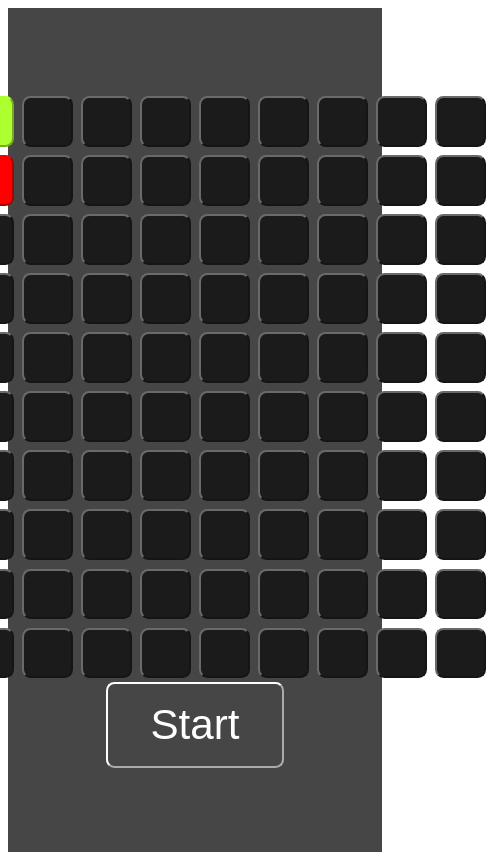
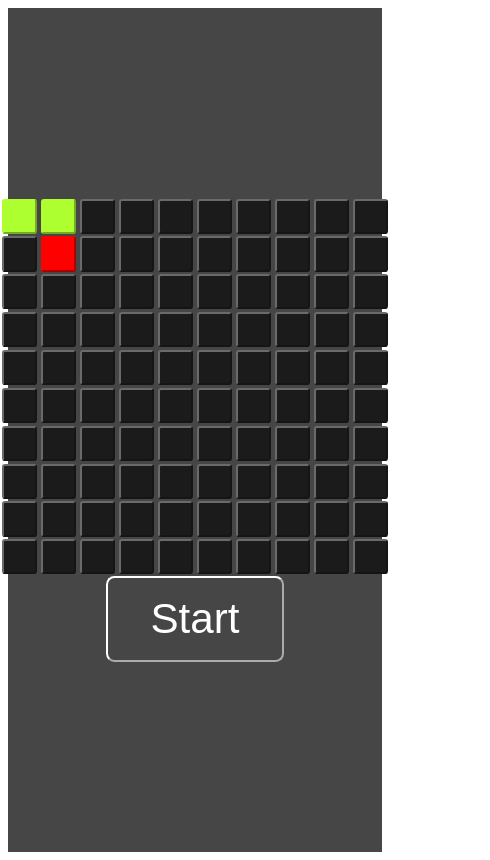
Before and after one commit to TriggerOnly/tg-bot-task, a React (Create React App) app: page / in a window 390 px wide. Shown: the whole page, 490 px wide, since content can reach past the window. Built offline with nearby package versions, Linux system fonts and the light colour scheme.

Commit message:
Update Board.css

```diff
--- a/src/components/Board/Board.css
+++ b/src/components/Board/Board.css
@@ -1,6 +1,8 @@
 .Board {
     display: grid;
     grid-template-columns: repeat(10, 1fr);
+    width: 100vw; /* Занимает всю ширину экрана */
+    max-width: 100vh; /* Ограничивает ширину высотой экрана, чтобы создать квадратную сетку */
 }
 
 .Square button {
@@ -10,5 +12,23 @@
     border-color: #6a6a6a;
     border-radius: 1vh;
     margin: 0.5vh;
+}
 
+/* Медиазапросы для мобильных экранов */
+@media (max-width: 600px) {
+    .Square button {
+        width: 8vw; /* Изменяем на проценты экрана для адаптивности */
+        height: 8vw;
+        margin: 0.3vw;
+        border-radius: 1vw;
+    }
 }
+
+@media (max-width: 400px) {
+    .Square button {
+        width: 9vw;
+        height: 9vw;
+        margin: 0.2vw;
+        border-radius: 0.8vw;
+    }
+}
```
